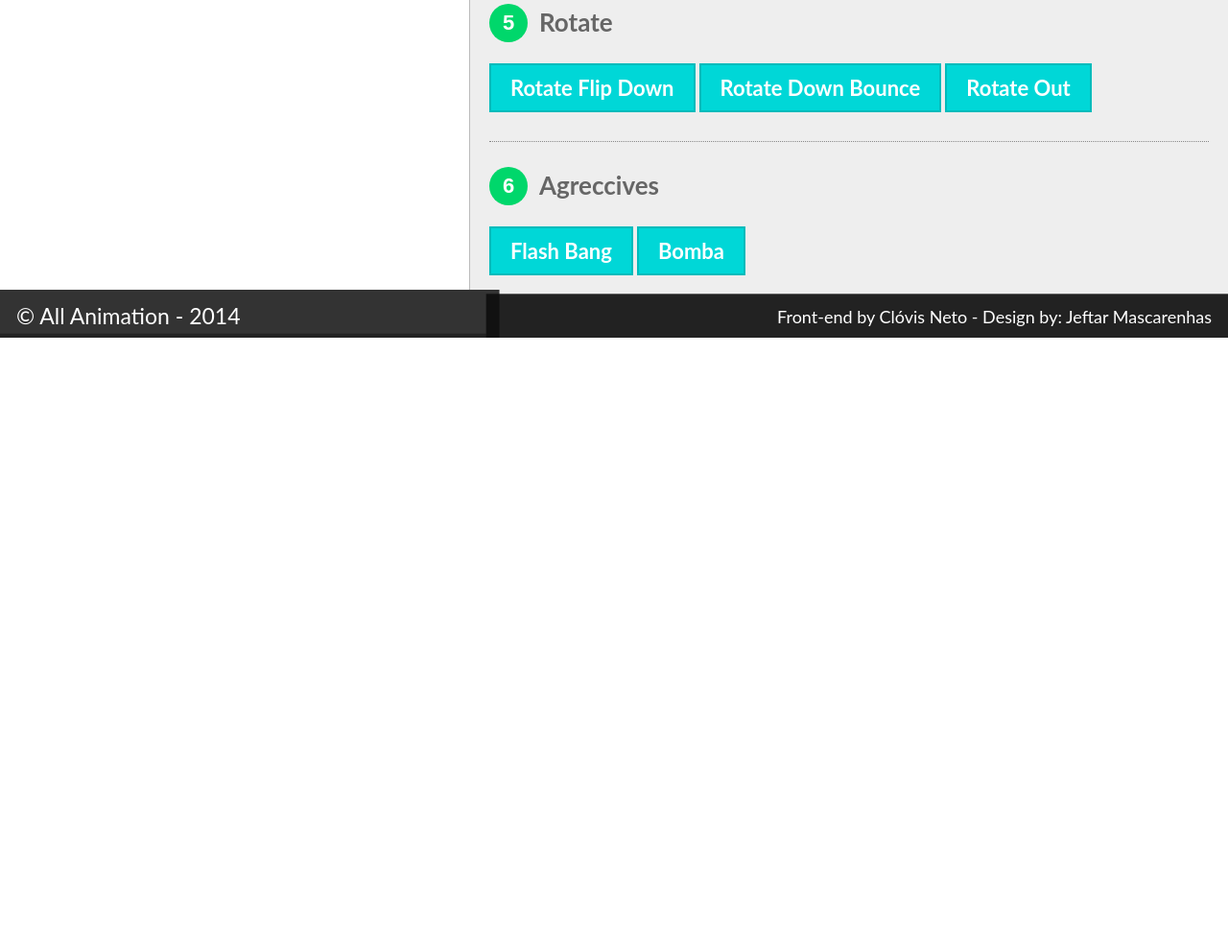
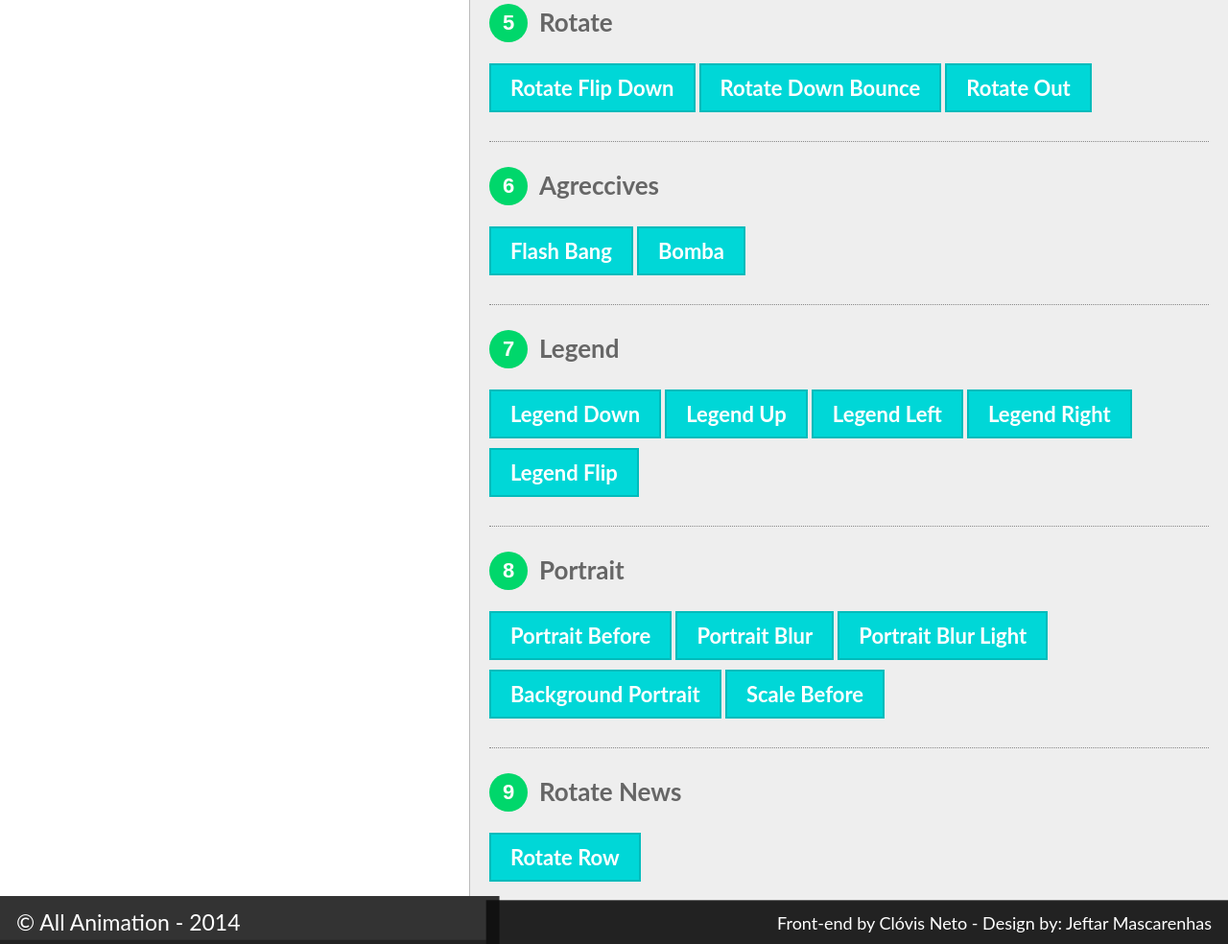
Before and after one commit to all-animation/all-animation, a plain HTML site: page index.html in a window 1280 px wide. Shown: the part 1010-1994 px from the top of the page at 96% size. Before the commit the page ends 1362 px from the top, so only its background shows below. Drawn offline with Linux system fonts and the light colour scheme.

Commit message:
Update index.html

```diff
--- a/index.html
+++ b/index.html
@@ -181,6 +181,45 @@
 			</div>
 			<!-- fim do box -->
 
+			<!-- NEW'S -->
+			<div class="box">
+				<span>7</span>
+				<p class="titulo">Legend</p>
+		 		<button data-clear="2000" data-efect="legend-down">Legend Down</button>
+		 		<button data-clear="2000" data-efect="legend-up">Legend Up</button>
+		 		<button data-clear="2000" data-efect="legend-left">Legend Left</button>
+		 		<button data-clear="2000" data-efect="legend-right">Legend Right</button>
+		 		<button data-clear="2000" data-efect="legend-flip">Legend Flip</button>
+			</div>
+			<!-- fim do box -->
+
+			<!-- NEW'S -->
+			<div class="box">
+				<span>8</span>
+				<p class="titulo">Portrait</p>
+
+		 		<button data-clear="1000" data-efect="portrait-before">Portrait Before</button>
+		 		<button data-clear="2000" data-efect="portrait-blur">Portrait Blur</button>
+
+		 		<!-- ainda faltam -->
+			 		<button data-clear="1000" data-efect="portrait-blur-light">Portrait Blur Light</button>
+			 		<button data-clear="1000" data-efect="background-portrait">Background Portrait</button>
+				<!-- falta -->
+
+		 		<button data-clear="1000" data-efect="scale-before">Scale Before</button>
+
+			</div>
+			<!-- fim do box -->
+
+			<!-- NEW'S -->
+			<div class="box">
+				<span>9</span>
+				<p class="titulo">Rotate News</p>
+
+		 		<button data-efect="rotate-row">Rotate Row</button>
+			</div>
+			<!-- fim do box -->
+
 		</article>
 	</section>
 	<!-- fim da coluna direita -->
```
